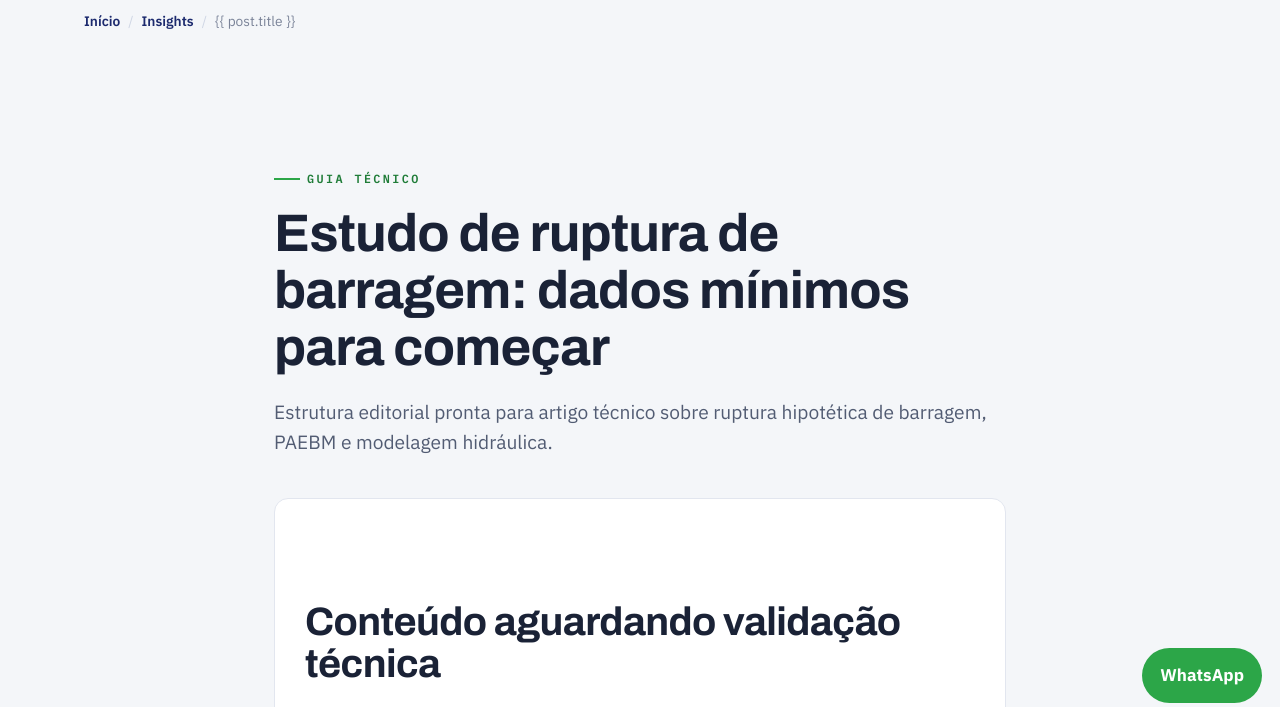
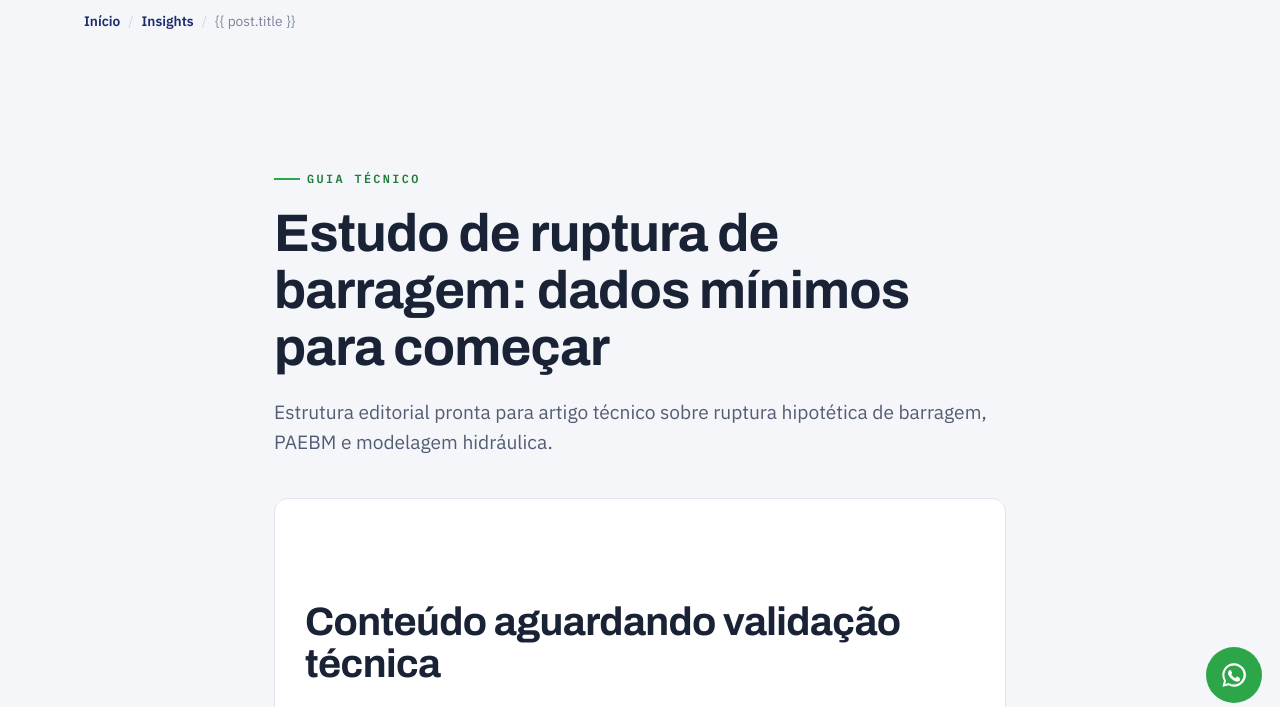
Before and after one commit to munizmath/fluvius, an Eleventy site: page src/post-page.njk in a window 1280 px wide. Shown: the part 79-786 px from the top of the page. Built offline with nearby package versions, Linux system fonts and the light colour scheme; Eleventy itself is replaced by a stand-in of ours; files that its build step writes are made by us from their sources.

Commit message:
Use icon for WhatsApp floating action

```diff
--- a/assets/fluvius.css
+++ b/assets/fluvius.css
@@ -90,7 +90,8 @@ a{color:inherit;text-decoration:none}
 code{font-family:var(--font-mono);font-size:.9em;background:var(--surface-2);border:1px solid var(--line);border-radius:6px;padding:.1em .35em}
 .portfolio-filters{display:flex;flex-wrap:wrap;gap:8px}
 .portfolio-filters .is-active{background:var(--navy);color:#fff;border-color:var(--navy)}
-.whatsapp-float{position:fixed;right:18px;bottom:18px;z-index:80;display:inline-flex;align-items:center;justify-content:center;background:var(--green);color:#fff;font-weight:700;border-radius:999px;padding:14px 18px;box-shadow:var(--shadow-lg)}
+.whatsapp-float{position:fixed;right:18px;bottom:18px;z-index:80;display:inline-flex;align-items:center;justify-content:center;width:56px;height:56px;background:var(--green);color:#fff;border-radius:50%;box-shadow:var(--shadow-lg)}
+.whatsapp-float svg{width:28px;height:28px;display:block;fill:currentColor}
 .whatsapp-float:hover{background:var(--green-deep)}
 .testimonial blockquote{margin:0 0 18px;font-size:1.08rem;color:var(--text)}
 .testimonial figcaption{display:flex;flex-direction:column;gap:4px;color:var(--text-2)}
@@ -113,7 +114,7 @@ code{font-family:var(--font-mono);font-size:.9em;background:var(--surface-2);bor
 .method-preview-grid{gap:1px;background:rgba(255,255,255,.14);border:1px solid rgba(255,255,255,.14);border-radius:14px;overflow:hidden}
 .method-preview-card{padding:26px 24px}.method-preview-card h3{margin:10px 0 6px;font-size:1.1rem}.method-preview-card p{color:rgba(255,255,255,.7);font-size:.9rem;margin:0}
 .ring-page-a{width:340px;height:340px;right:-110px;top:-120px}.ring-page-b{width:220px;height:220px;right:120px;bottom:-150px}.ring-method-a{width:360px;height:360px;right:-120px;top:-120px}.ring-method-b{width:240px;height:240px;right:60px;bottom:-160px}.ring-left-low{width:300px;height:300px;left:-100px;bottom:-130px}.ring-left-deep{width:320px;height:320px;left:-120px;bottom:-140px}.ring-right-high{width:300px;height:300px;right:-100px;top:-130px}.disc-accent{width:120px;height:120px;right:8%;top:-40px;opacity:.18}
-@media(max-width:760px){.method-cycle{grid-template-columns:1fr}.team-card{grid-template-columns:1fr}.whatsapp-float{right:12px;bottom:12px;padding:12px 14px}}
+@media(max-width:760px){.method-cycle{grid-template-columns:1fr}.team-card{grid-template-columns:1fr}.whatsapp-float{right:12px;bottom:12px;width:52px;height:52px}}
 
 /* ---------- Typography ---------- */
 h1,h2,h3,h4{font-family:var(--font-display);font-weight:700;color:var(--text);line-height:1.08;letter-spacing:-.015em;margin:0}
--- a/src/_includes/whatsapp-float.njk
+++ b/src/_includes/whatsapp-float.njk
@@ -1,3 +1,5 @@
 <a class="whatsapp-float" href="{{ site.contact.whatsappUrl }}" target="_blank" rel="noopener" aria-label="Falar com a Fluvius pelo WhatsApp">
-  <span>WhatsApp</span>
+  <svg viewBox="0 0 24 24" aria-hidden="true" focusable="false">
+    <path d="M12 2a9.9 9.9 0 0 0-8.6 14.9L2.1 22l5.2-1.3A10 10 0 1 0 12 2Zm0 18.2a8.2 8.2 0 0 1-4.2-1.1l-.3-.2-3.1.8.8-3-.2-.4A8.2 8.2 0 1 1 12 20.2Zm4.5-6.1c-.2-.1-1.4-.7-1.6-.8-.2-.1-.4-.1-.6.1-.2.3-.6.8-.8 1-.1.2-.3.2-.5.1a6.7 6.7 0 0 1-3.3-2.9c-.2-.4.2-.4.6-1.2.1-.1.1-.3 0-.5l-.7-1.6c-.2-.5-.4-.4-.6-.4h-.5c-.2 0-.5.1-.7.3-.2.3-.9.9-.9 2.2s.9 2.5 1.1 2.7c.1.2 1.8 2.8 4.4 3.9.6.3 1.1.4 1.5.5.6.2 1.2.1 1.6.1.5-.1 1.4-.6 1.6-1.1.2-.6.2-1 .1-1.1 0-.1-.2-.2-.4-.3Z"/>
+  </svg>
 </a>
```
